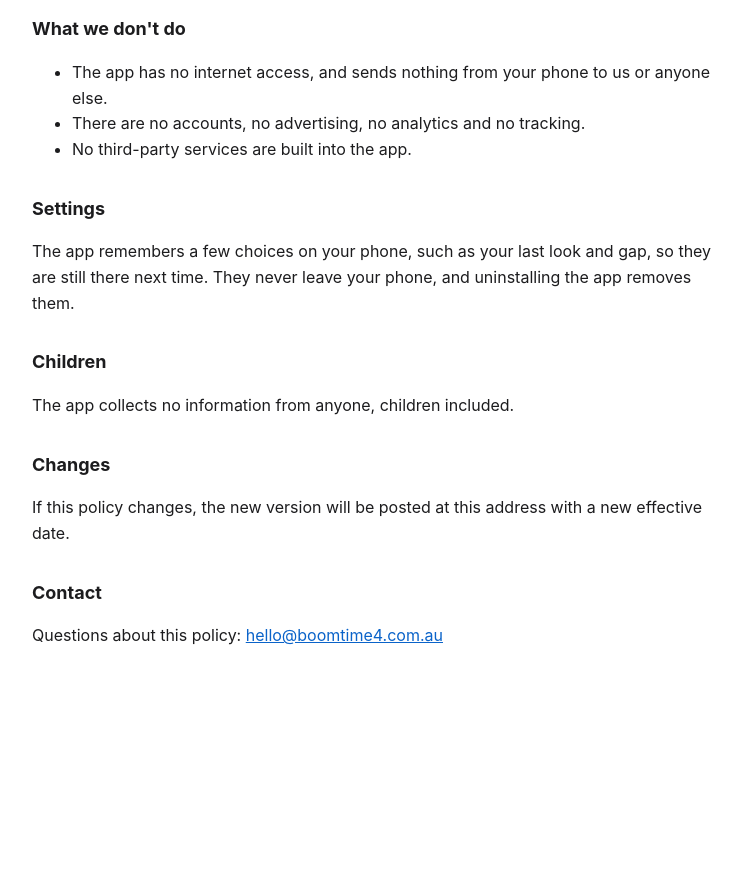
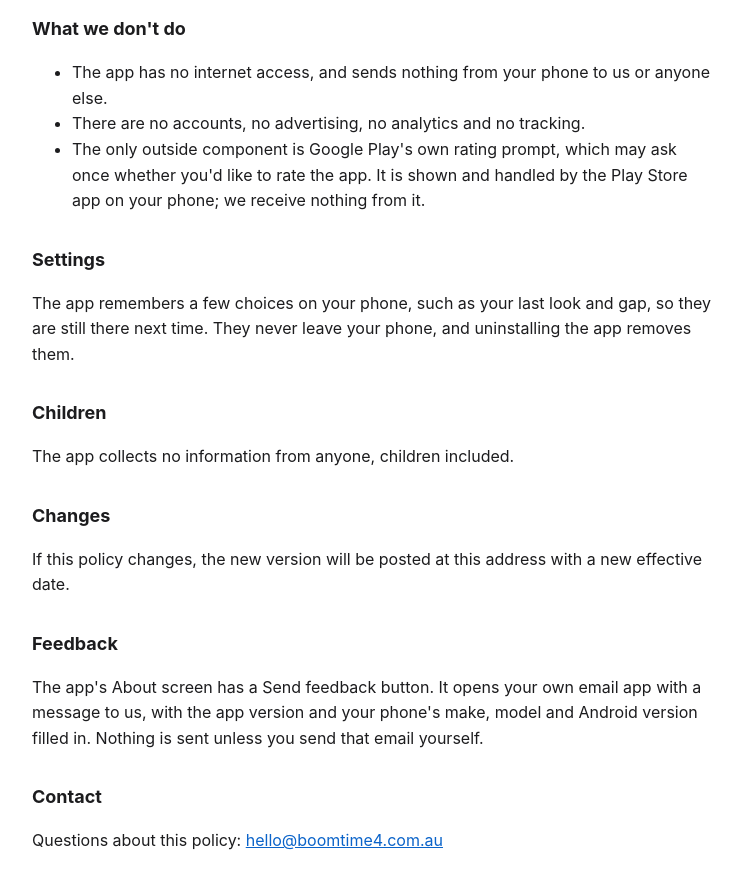
Before and after one commit to lostsheep007/stuttershutter-privacy, a plain HTML site: page index.html in a window 1280 px wide. Shown: the part 840-1728 px from the top of the page, without its empty margins (268-1010 px from the left). Before the commit the page ends 1569 px from the top, so only its background shows below. Drawn offline with Linux system fonts and the light colour scheme.

Commit message:
Mention Play's rating prompt and the feedback email

```diff
--- a/index.html
+++ b/index.html
@@ -20,7 +20,7 @@
 </head>
 <body>
 <h1><span>stuttershutter</span> privacy policy</h1>
-<p class="date">Effective 26 September 2026 · Updated 29 September 2026</p>
+<p class="date">Effective 26 September 2026 · Updated 13 October 2026</p>
 
 <p>stuttershutter is a camera app for Android, published by BoomTime4 Pty Ltd ("we").</p>
 
@@ -40,7 +40,7 @@
 <ul>
   <li>The app has no internet access, and sends nothing from your phone to us or anyone else.</li>
   <li>There are no accounts, no advertising, no analytics and no tracking.</li>
-  <li>No third-party services are built into the app.</li>
+  <li>The only outside component is Google Play's own rating prompt, which may ask once whether you'd like to rate the app. It is shown and handled by the Play Store app on your phone; we receive nothing from it.</li>
 </ul>
 
 <h2>Settings</h2>
@@ -52,6 +52,9 @@
 <h2>Changes</h2>
 <p>If this policy changes, the new version will be posted at this address with a new effective date.</p>
 
+<h2>Feedback</h2>
+<p>The app's About screen has a Send feedback button. It opens your own email app with a message to us, with the app version and your phone's make, model and Android version filled in. Nothing is sent unless you send that email yourself.</p>
+
 <h2>Contact</h2>
 <p>Questions about this policy: <a href="mailto:hello@boomtime4.com.au">hello@boomtime4.com.au</a></p>
 </body>
```
